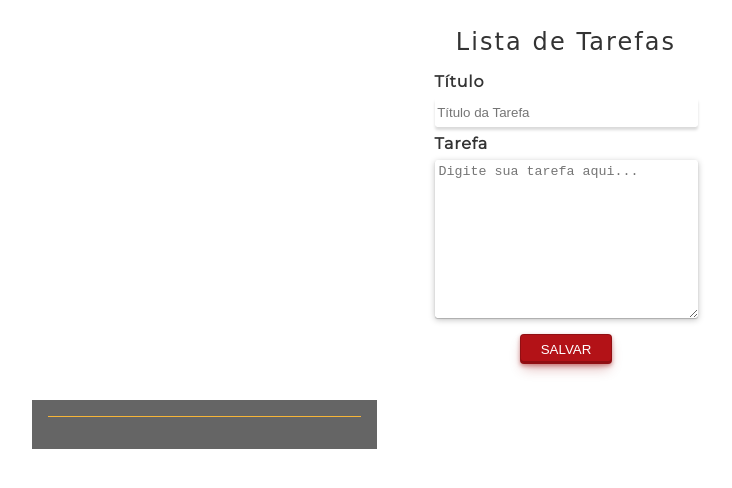
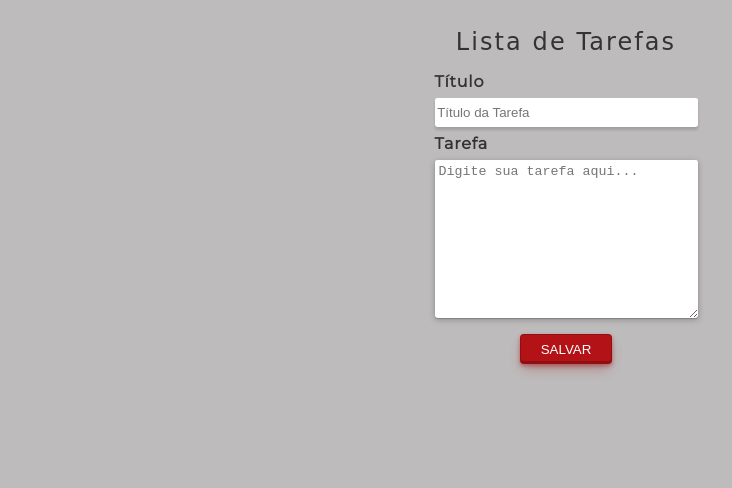
Before and after one commit to vitorhugo-guedes/Todo-list, a plain HTML site: page index.html in a window 1280 px wide. Both pictures are taken after a click on the button "SALVAR". Shown: the whole page, without its empty margins (74-806 px from the left). Drawn offline with Linux system fonts and the light colour scheme; a web font is replaced by a local one.

Commit message:
update
some changes

```diff
--- a/assets/main.css
+++ b/assets/main.css
@@ -9,7 +9,7 @@
 
 :root{
     --font-color: #333;
-    --bg-color: #fff;
+    --bg-color: #bebbbc;
     --btn-color: #b31217;
     --btn-hover_color: #7e0705;
     --task_card-color: #656565;
--- a/source/main.js
+++ b/source/main.js
@@ -1,4 +1,5 @@
 import { Task } from "./taskComponent.js";
+import * as Validation from "./userValidations.js"
 
 const saveBtn = document.querySelector('#saveBtn');
 const inputTitle = document.querySelector('.input-title');
@@ -9,7 +10,6 @@ const localTasks = JSON.parse(localStorage.getItem('tasks'));
 let tasks = localStorage.getItem('tasks') !== null ? localTasks : [];
 
 const update = () => {
-
     localStorage.setItem('tasks', JSON.stringify(tasks));
 }
 
@@ -27,7 +27,12 @@ displayTasks();
 saveBtn.addEventListener('click', () => {
     const task = {title: inputTitle.value, text: inputContent.value};
 
-    tasks.push(task);
+    if(task.title | task.text == ""){
+        Validation.emptyTask(task.title, task.text);
+        return;
+    }else{
+        tasks.push(task);
+    }
     displayTasks();
     update();
 })
--- /dev/null
+++ b/source/userValidations.js
@@ -0,0 +1,3 @@
+export function emptyTask(title, content) {
+    console.log(title, content);
+}
```
Also changed, not shown: index.html (+1 -0 lines).
